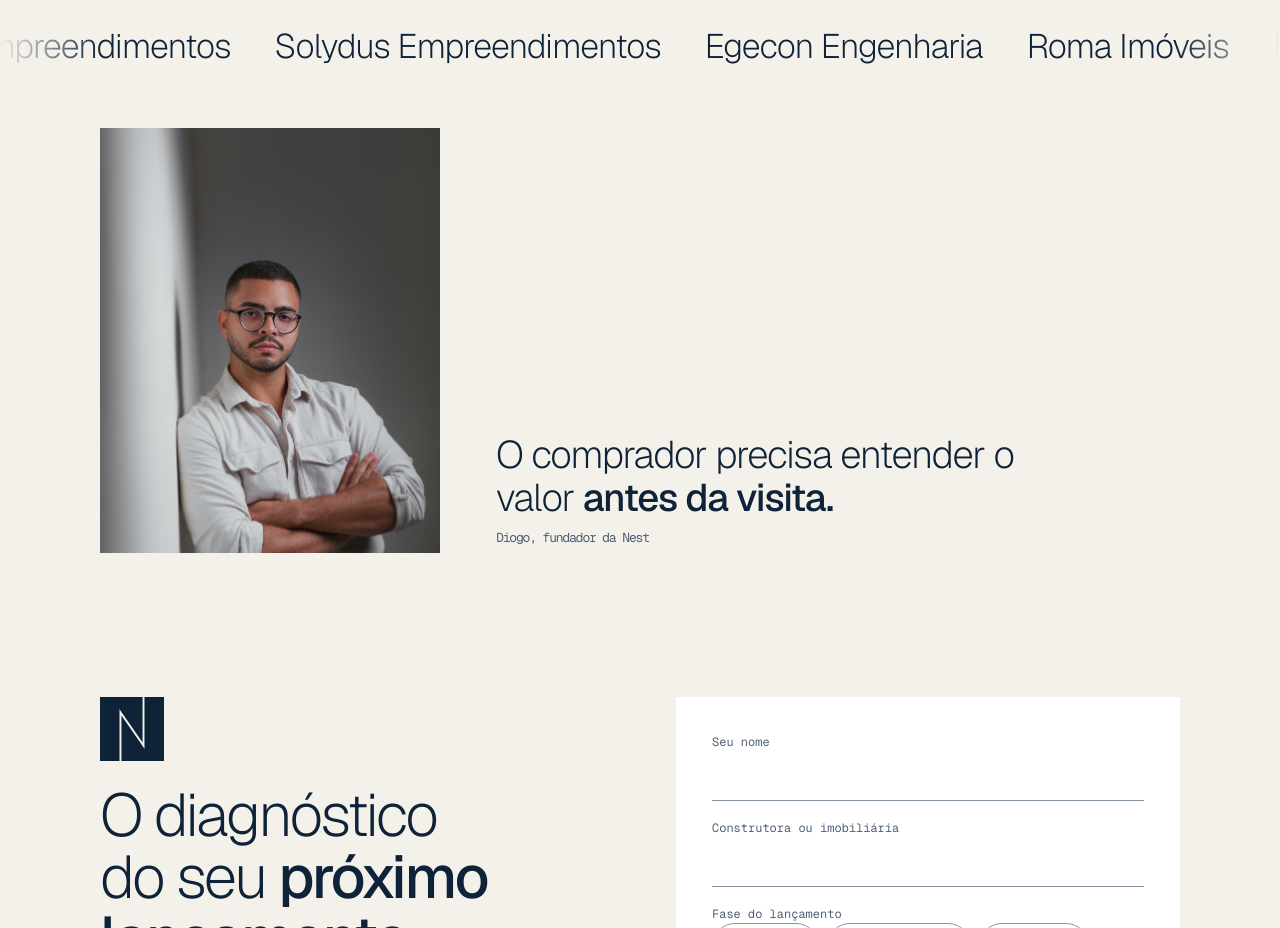
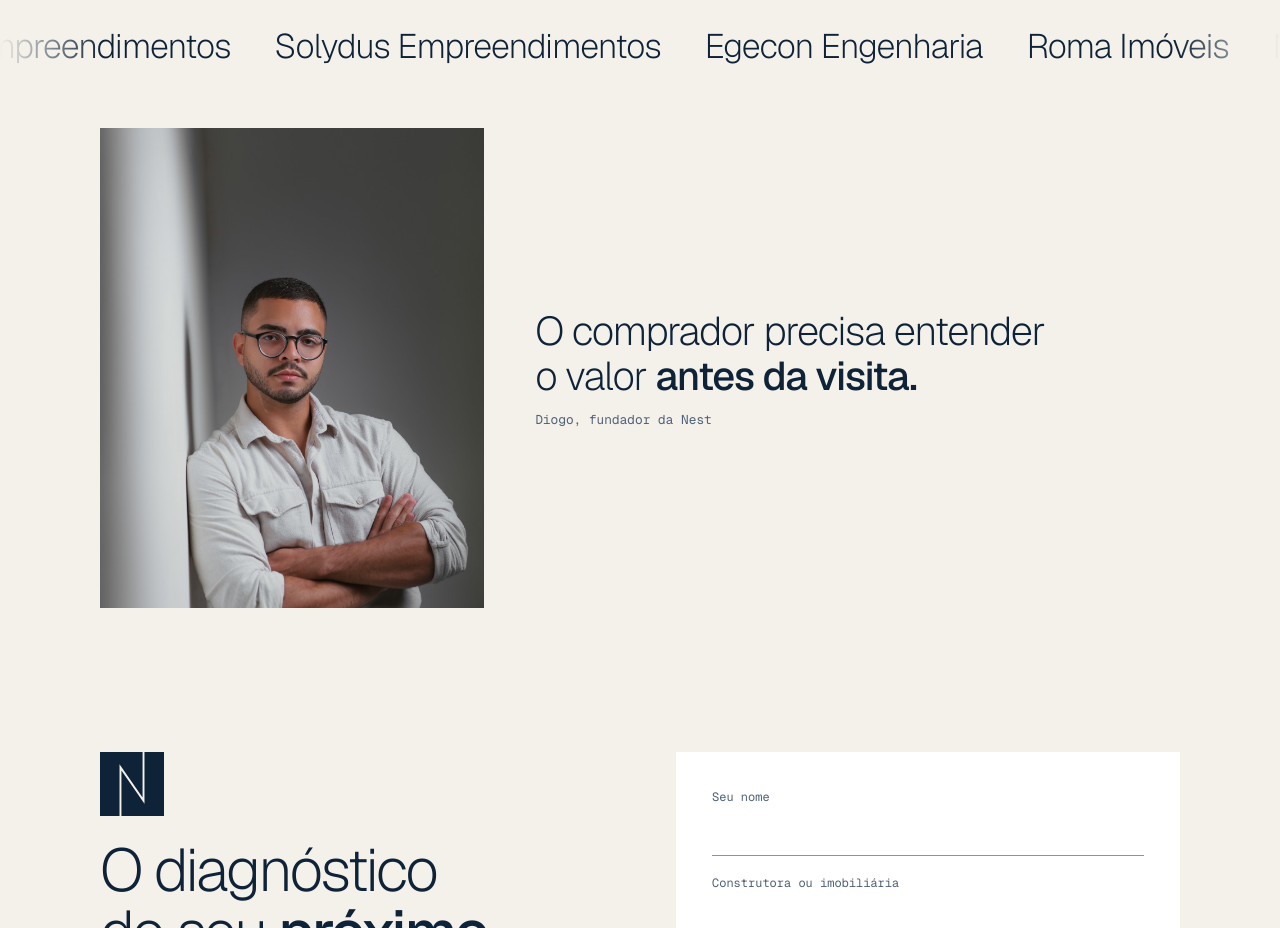
Before and after one commit to diogonest/nest-site-v5, a plain HTML site: page index.html in a window 1280 px wide. Shown: the part 6751-7679 px from the top of the page. Drawn offline with nearby package versions, Linux system fonts and the light colour scheme.

Commit message:
feat: frase ao lado da foto do fundador em todas as telas
A foto ocupa cerca de 30% da largura da tela (de 104 a 420 px, 4:5) e a
frase fica ao lado, centralizada na altura da foto, no celular e no
desktop.

Co-Authored-By: Claude Opus 5.5 <noreply@anthropic.com>
Claude-Session: https://claude.ai/code/session_01X7536XpeXLHBdGwMcktC7f

```diff
--- a/index.html
+++ b/index.html
@@ -231,12 +231,12 @@ b,strong{font-weight:500}
 .fundador .slot .vazio{font-size:12px;color:var(--marinho);padding:4px}
 .fundador blockquote{margin:0;font-size:19px;line-height:1.3;font-weight:250;letter-spacing:-0.015em}
 .fundador cite{display:block;margin-top:6px;font-style:normal;font-family:var(--mono);font-size:12px;color:var(--texto2)}
-.fundador.so{margin-top:clamp(40px,7vh,72px);padding-top:0;border-top:0;grid-template-columns:minmax(0,1fr);gap:20px;align-items:end;max-width:none}
-.fundador.so .slot{width:100%;max-width:360px;height:auto;aspect-ratio:4/5}
+.fundador.so{margin-top:clamp(40px,7vh,72px);padding-top:0;border-top:0;grid-template-columns:clamp(104px,30vw,420px) minmax(0,1fr);gap:clamp(16px,4vw,56px);align-items:center;max-width:none}
+.fundador.so .slot{width:100%;height:auto;aspect-ratio:4/5}
 .fundador.so .slot img{object-position:50% 30%}
-.fundador.so blockquote{font-size:clamp(24px,6.4vw,30px);line-height:1.18;letter-spacing:-0.025em;max-width:22ch}
-.fundador.so cite{margin-top:12px;font-size:13px}
-@media (min-width:860px){.fundador.so{grid-template-columns:minmax(0,340px) minmax(0,1fr);gap:56px}.fundador.so .slot{max-width:none}.fundador.so blockquote{font-size:clamp(30px,3vw,40px);line-height:1.12;letter-spacing:-0.03em;padding-bottom:8px}}
+.fundador.so blockquote{font-size:clamp(18px,3.4vw,40px);line-height:1.18;letter-spacing:-0.02em;max-width:20ch}
+.fundador.so cite{margin-top:clamp(8px,1.4vw,14px);font-size:clamp(11px,1vw,13px);letter-spacing:0}
+@media (min-width:860px){.fundador.so blockquote{line-height:1.12;letter-spacing:-0.03em}}
 @media (min-width:860px){.case{grid-template-columns:minmax(0,1.2fr) minmax(0,.8fr);gap:56px;align-items:end}}
 
 /* diagnóstico */
```
